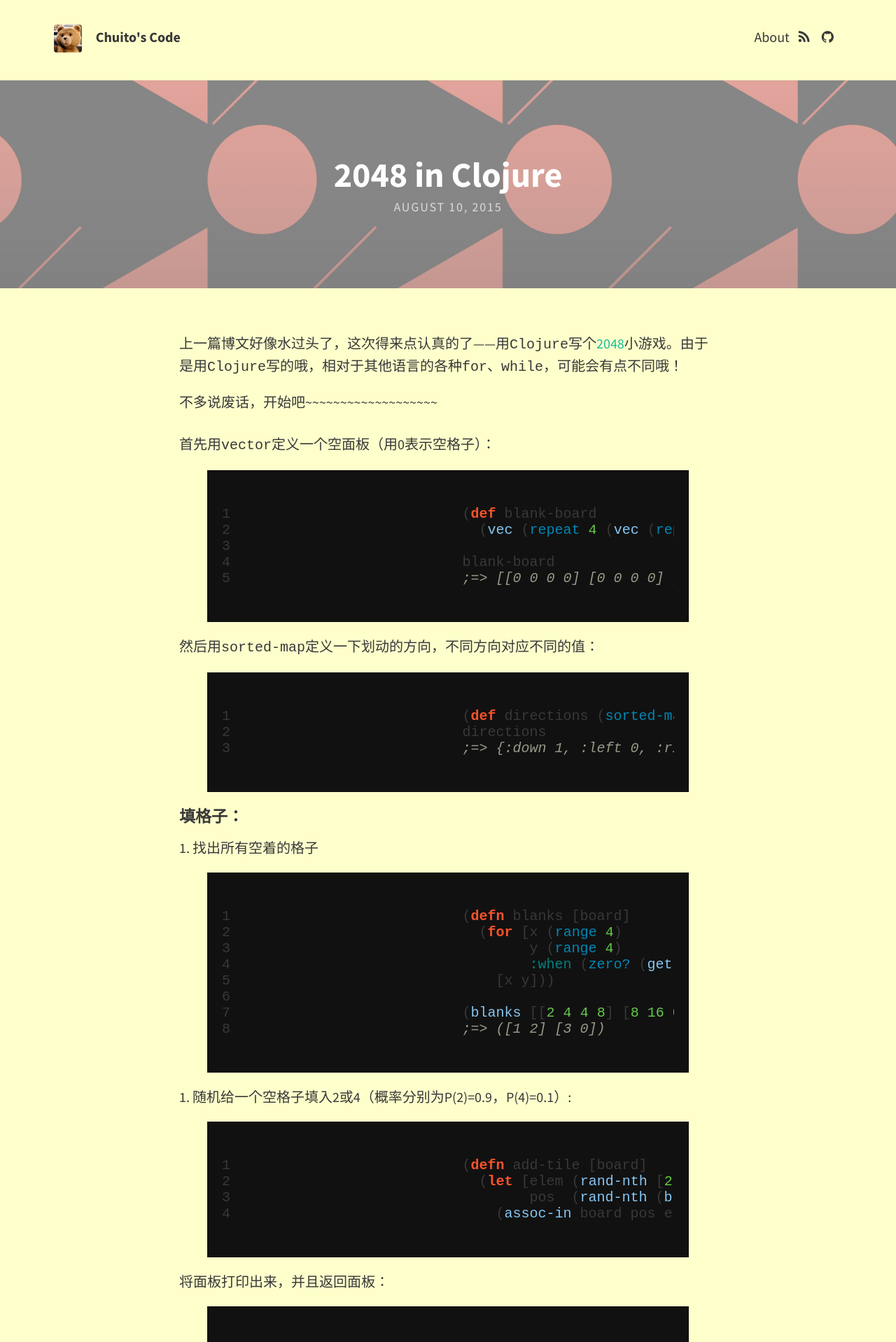
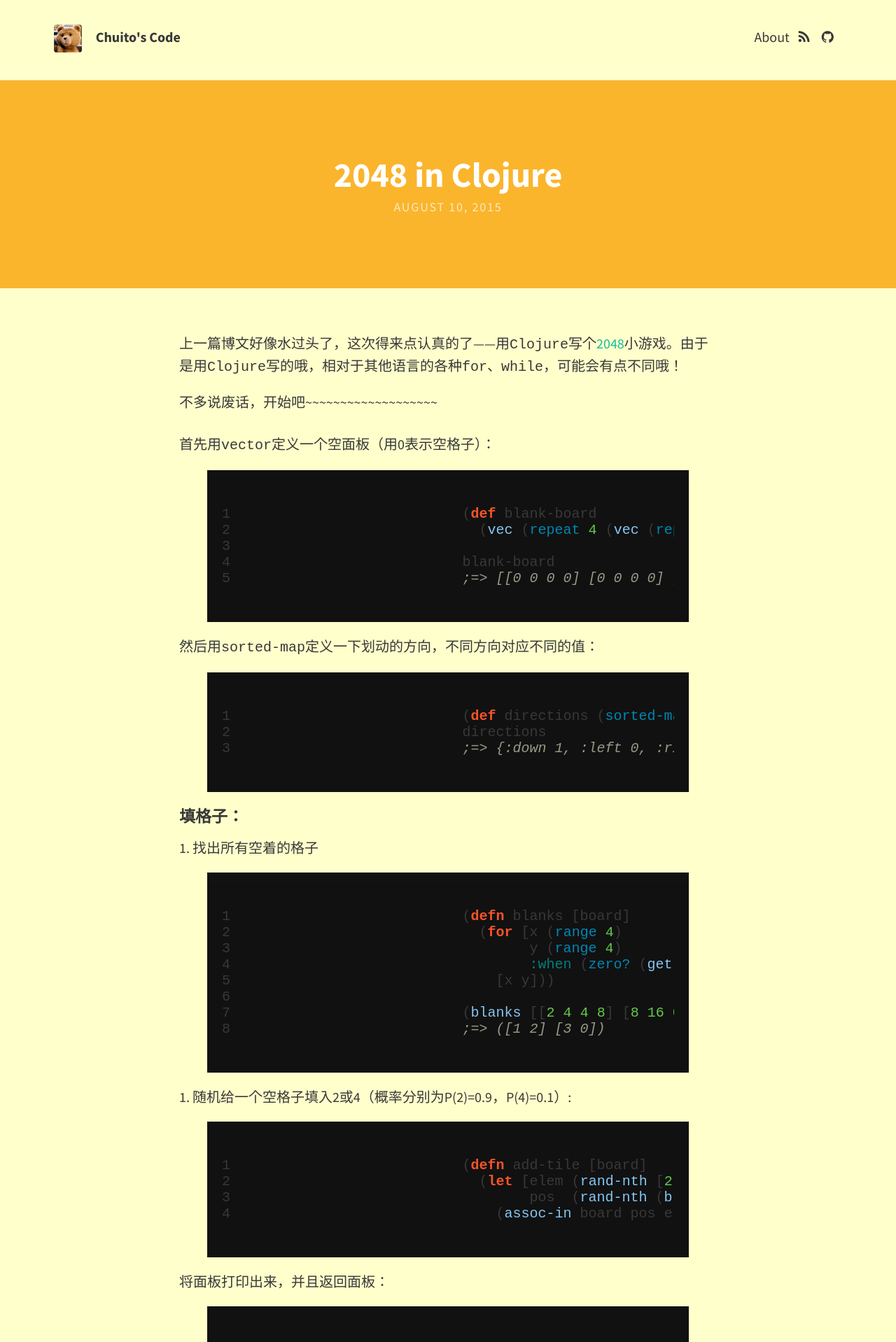
Before and after one commit to ChuitoChan/ChuitoChan.github.io, a Jekyll site: the page built from _posts/2015-08-10-2048-in-clojure.md, in a window 1280 px wide. Shown: the top 1918 px of the page at 70% size. Built offline with Jekyll 4.4.1, drawn with Linux system fonts in a browser that asks for light colours; nearby versions of some CDN libraries.

Commit message:
Update 2015-08-10-2048-in-clojure.md

```diff
--- a/_posts/2015-08-10-2048-in-clojure.md
+++ b/_posts/2015-08-10-2048-in-clojure.md
@@ -1,7 +1,7 @@
 ---
 layout: post
 title: 2048 in Clojure
-feature-img: "img/sample_feature_img_2.png"
+feature-img: "img/2048_background.png"
 ---
 
 上一篇博文好像水过头了，这次得来点认真的了——用`Clojure`写个[2048](http://gabrielecirulli.github.io/2048/)小游戏。由于是用`Clojure`写的哦，相对于其他语言的各种`for`、`while`，可能会有点不同哦！
```
